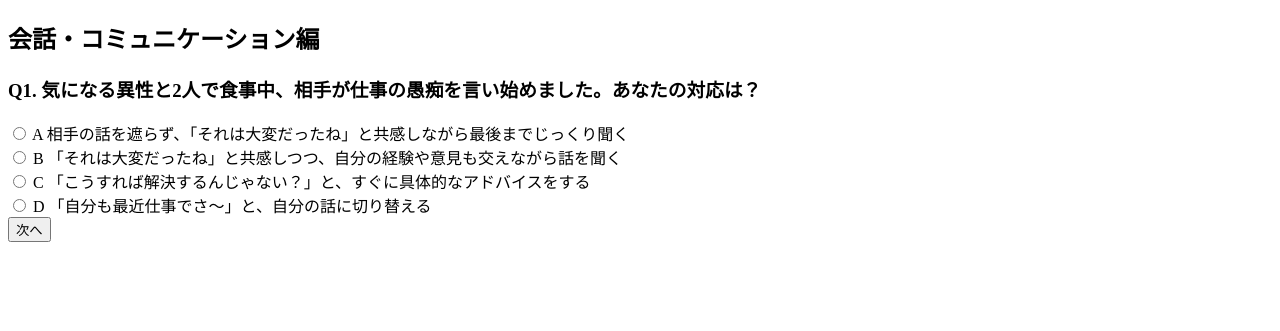
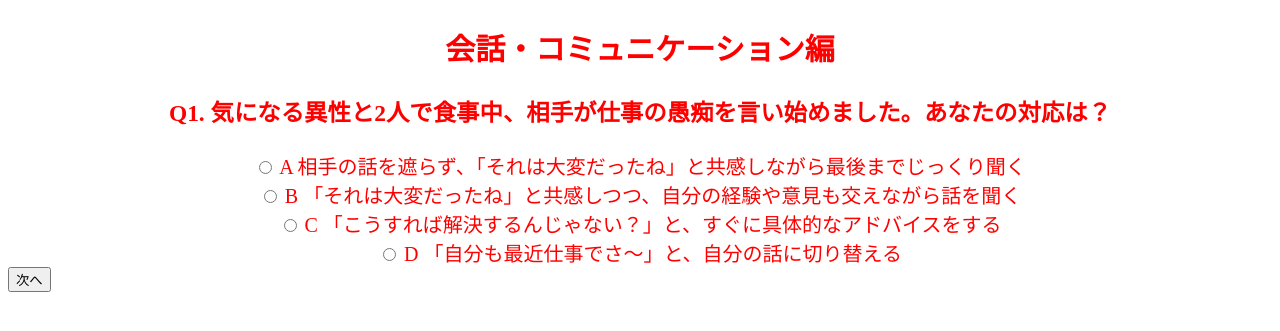
Before and after one commit to kosuke0107/techjam, a Django app: page /application/ex/ in a window 1280 px wide. Shown: the top 331 px of the page. Run offline with Django 5.2, Linux system fonts and the light colour scheme; data comes from the database, SQL or seed files in the repository.

Commit message:
cssの追加

```diff
--- /dev/null
+++ b/tech_jam02/application/static/application/ex.css
@@ -0,0 +1,5 @@
+.question{
+    text-align: center;
+    font-size: 20px;
+    color: red;
+}
--- a/tech_jam02/application/templates/application/ex.html
+++ b/tech_jam02/application/templates/application/ex.html
@@ -1,8 +1,11 @@
+{% load static %}
+
 <!DOCTYPE html>
 <html lang="ja">
 <head>
     <meta charset="UTF-8">
     <meta name="viewport" content="width=device-width, initial-scale=1.0">
+    <link rel="stylesheet" href="{% static 'application/ex.css' %}">
     <title>モテ度診断</title>
 </head>
 
```
